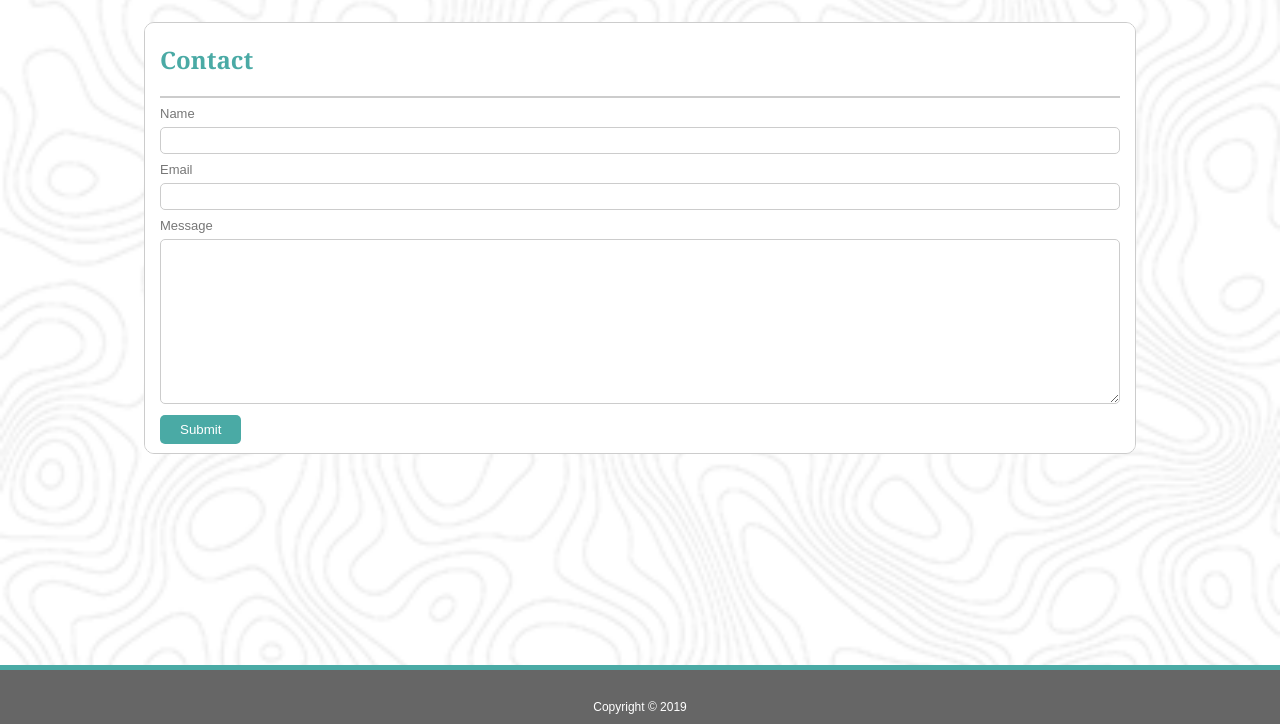
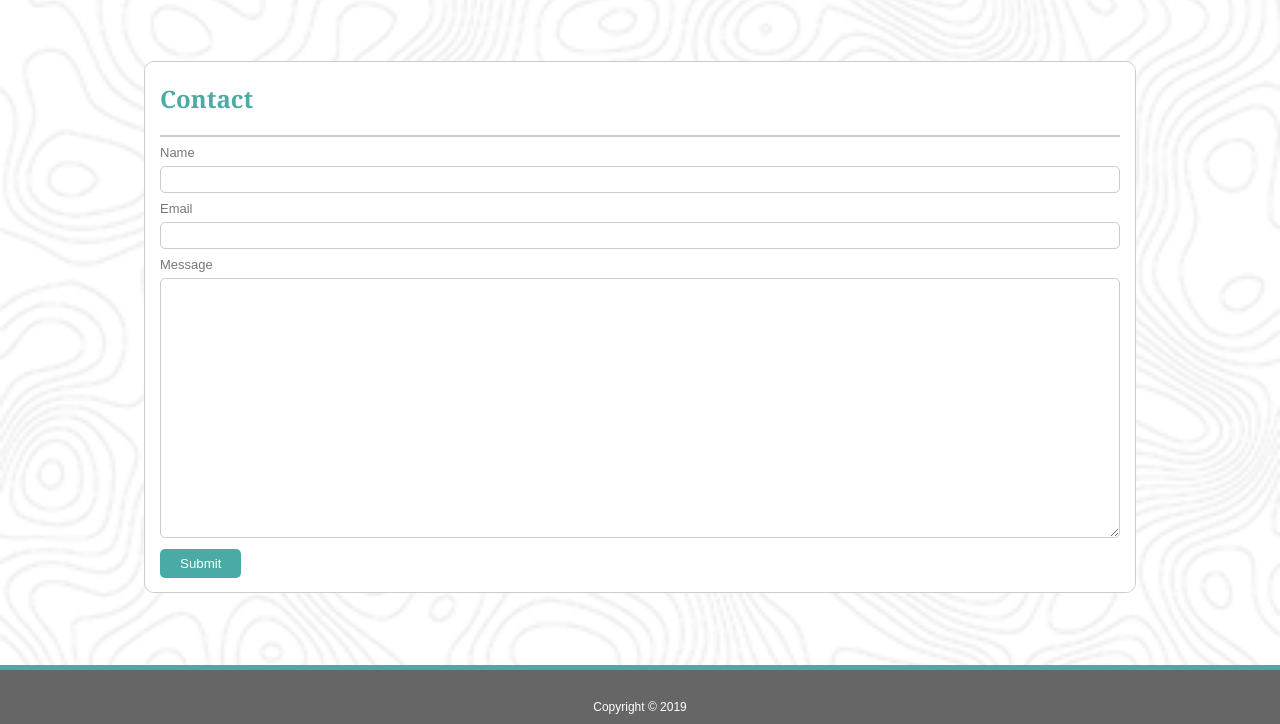
Before and after one commit to PCHIII/basic_portfolio, a plain HTML site: page contact.html in a window 1280 px wide. Shown: the part 76-800 px from the top of the page. Drawn offline with Linux system fonts and the light colour scheme.

Commit message:
adjusted section sizing

```diff
--- a/assets/css/style.css
+++ b/assets/css/style.css
@@ -99,11 +99,11 @@ section {
 
     max-width: 960px;
     margin:0 auto;
-    height: 400px;
+    height: 500px;
     padding: 15px;
     align-items: left;
     border: 1px solid #cccccc;
-    margin-top: 25px;
+    margin-top: 5%;
     position: center;
     background-color:#ffffff;
     overflow: auto;
--- a/contact.html
+++ b/contact.html
@@ -41,7 +41,7 @@
 
 
         <label for="subject">Message</label>
-        <textarea id="subject" name="subject" style="height: 165px"></textarea>
+        <textarea id="subject" name="subject" style="height: 260px"></textarea>
         <input type="submit" value="Submit">
 
 
```
